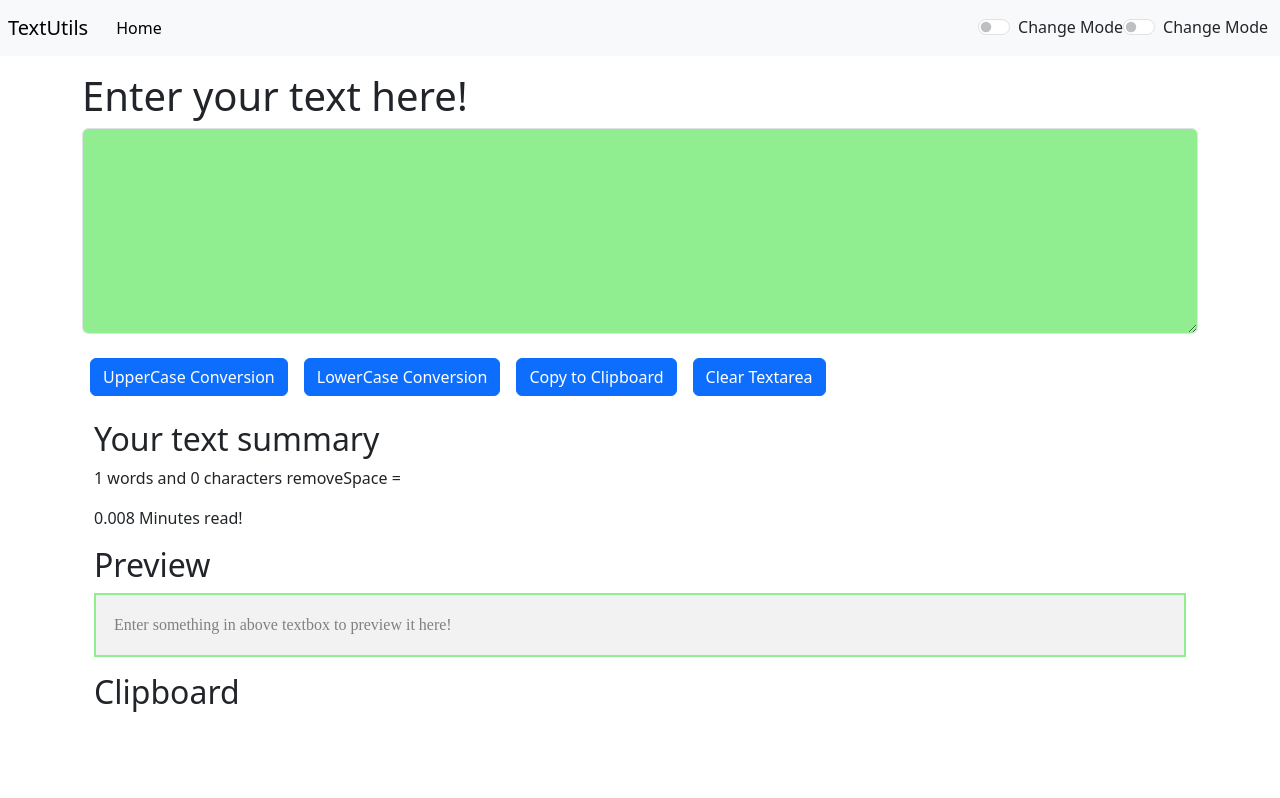
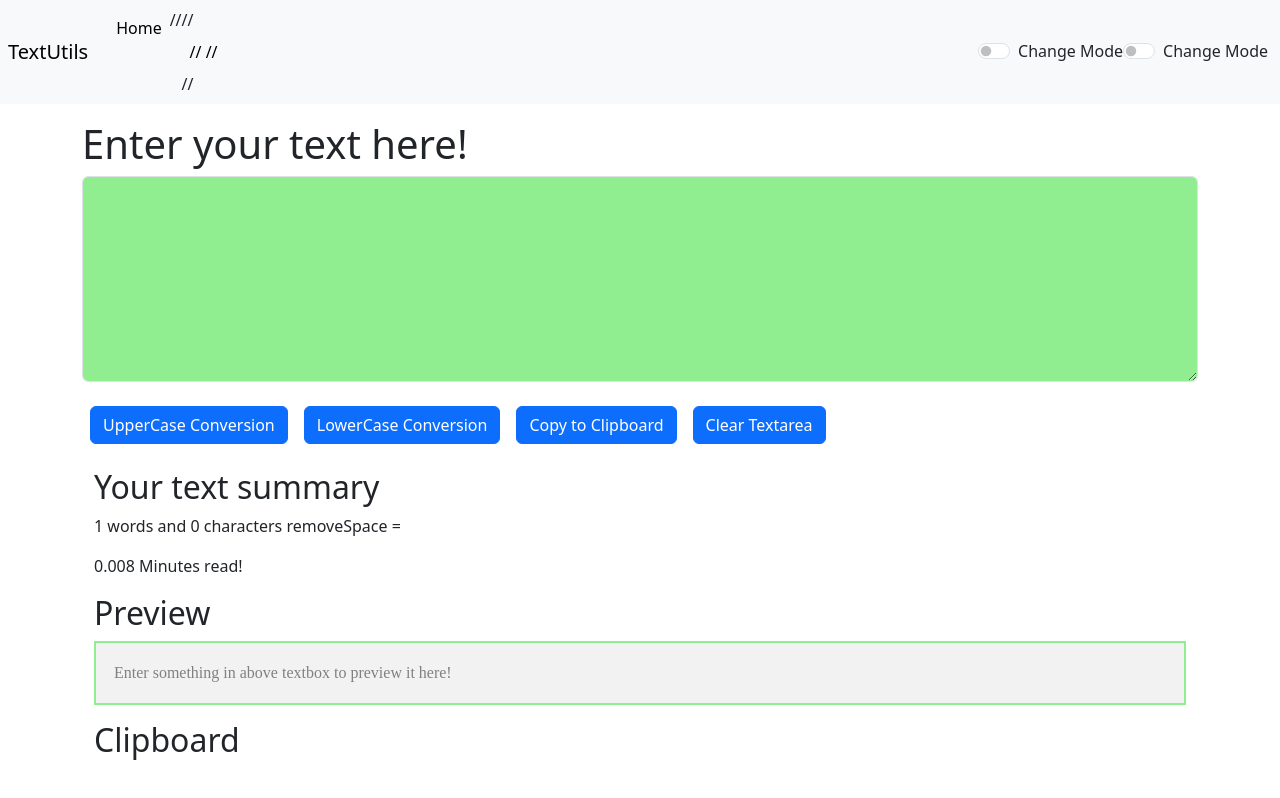
Before and after one commit to sourcebykhalid/Textutils, a React (Create React App) app: page / in a window 1280 px wide. Shown: the top 798 px of the page. Built offline with nearby package versions, Linux system fonts and the light colour scheme.

Commit message:
Update Navbar.js

```diff
--- a/src/Components/Navbar.js
+++ b/src/Components/Navbar.js
@@ -29,11 +29,11 @@
               </Link>
             </li>
 
-            <li className="nav-item">
-              <Link className="nav-link active" to="/">
-                {props.aboutText}
-              </Link>
-            </li>
+            // <li className="nav-item">
+            //   <Link className="nav-link active" to="/">
+            //     {props.aboutText}
+            //   </Link>
+            // </li>
           </ul>
           <div className="form-check form-switch">
             <input
```
